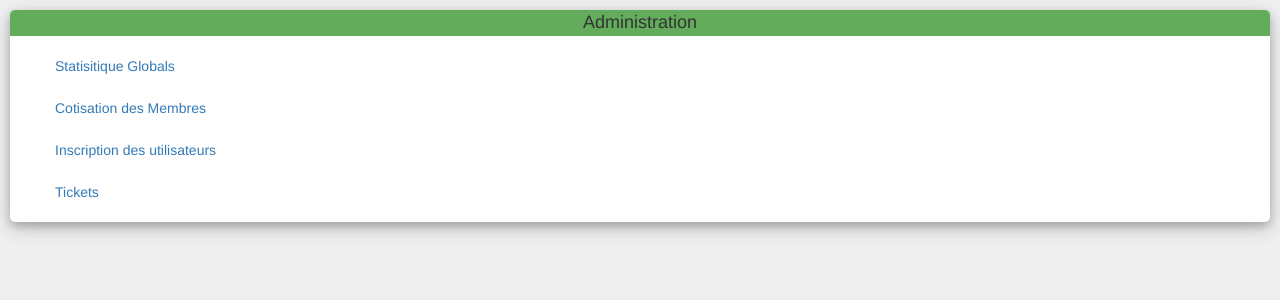
After one commit to tonybloc/bts-suaps, a PHP site: template view/management.php in a window 1280 px wide. The commit adds this page. Shown: the top 300 px of the page. Run offline with PHP 8.4, Linux system fonts and the light colour scheme; the template is opened without the code that fills it, so the values that code supplies are empty.

```diff
--- /dev/null
+++ b/asset/css/reservation.css
@@ -0,0 +1,45 @@
+.panel_title{
+	display:block;
+	background-color:#62AC5B;
+	border-radius: 5px 5px 0px 0px;
+}
+.panel_title>h4{
+	text-align:center;
+	padding:3px;
+	margin:0px;
+}
+.panel_content{
+	padding:10px;
+	margin : 0px 20px 20px 20px;
+}
+
+.panel_stat{
+	display:block;
+
+	margin:10px;
+
+	background: white;
+
+	border-radius: 5px;
+	box-shadow: 0 4px 8px 0 rgba(0, 0, 0, 0.2), 0 6px 20px 0 rgba(0, 0, 0, 0.19);
+}
+.nav_admin{
+	display:block;
+
+	margin:10px;
+
+	background: white;
+
+	border-radius: 5px;
+	box-shadow: 0 4px 8px 0 rgba(0, 0, 0, 0.2), 0 6px 20px 0 rgba(0, 0, 0, 0.19);
+}
+.panel_reservation{
+
+	padding:20px;
+	margin:10px;
+
+	background: white;
+
+	border-radius: 5px;
+	box-shadow:0 4px 8px 0 rgba(0, 0, 0, 0.2), 0 6px 20px 0 rgba(0, 0, 0, 0.19);
+}
--- a/asset/css/statistique.css
+++ b/asset/css/statistique.css
@@ -1,15 +1,16 @@
-.panel_stat
-{
-	padding : 10px;
-	background-color: #EFEFEF;
-	width : 150px;
-	min-width : 150px;
-	max-width : 200px;
+.stat_user_title{
+	font-weight:bolder;
+	text-align:center;
 }
-
+.table_stat{
+	width:100%;
+}
 .title_stat{
-	width: 100px;
-	max-width : 100px;
+	width:100px;
+}
+.separator_stat{
+	width: 20px;
 }
 .value_stat{
+	text-align:left;
 }
--- /dev/null
+++ b/view/management.php
@@ -0,0 +1,13 @@
+<div class="nav_admin">
+	<div class="panel_title">
+		<h4>Administration</h4>
+	</div>
+	<div class="panel_content">
+    	<ul class="nav nav-pills nav-stacked">
+    		<li><a href="#">Statisitique Globals</a></li>
+    		<li><a href="#">Cotisation des Membres</a></li>
+    		<li><a href="#">Inscription des utilisateurs</a></li>
+    		<li><a href="#">Tickets</a></li>
+    	</ul>
+    </div>
+</div>
--- a/view/template.php
+++ b/view/template.php
@@ -12,14 +12,19 @@
         <link rel="stylesheet" href="/Projet_SUAPS/asset/css/navigation.css">
         <link rel="stylesheet" href="/Projet_SUAPS/asset/css/header.css">
         <link rel="stylesheet" href="/Projet_SUAPS/asset/css/statistique.css">
+        <link rel="stylesheet" href="/Projet_SUAPS/asset/css/reservation.css">
 
 
 		<!--Style Bootstrap -->
         <link rel="stylesheet" href="/Projet_SUAPS/asset/bootstrap/css/bootstrap.min.css">
 
 		<style>
-		  section {
-		      padding : 20px 0px;
+		  body{
+		      background-color:#EFEFEF;
+
+		  }
+		  .{
+		      oberflow:none;
 		  }
 		</style>
 	</head>
```
Also changed, not shown: asset/css/calendar.css (+24 -8 lines), config.php (+7 -1 lines), controler/connexion.php (+4 -3 lines), model/calendar.class.php (+50 -9 lines), model/user.class.php (+5 -4 lines), view/reservView.php (+37 -9 lines), view/statView.php (+15 -22 lines), asset/css/header.css (line endings or trailing spaces).
